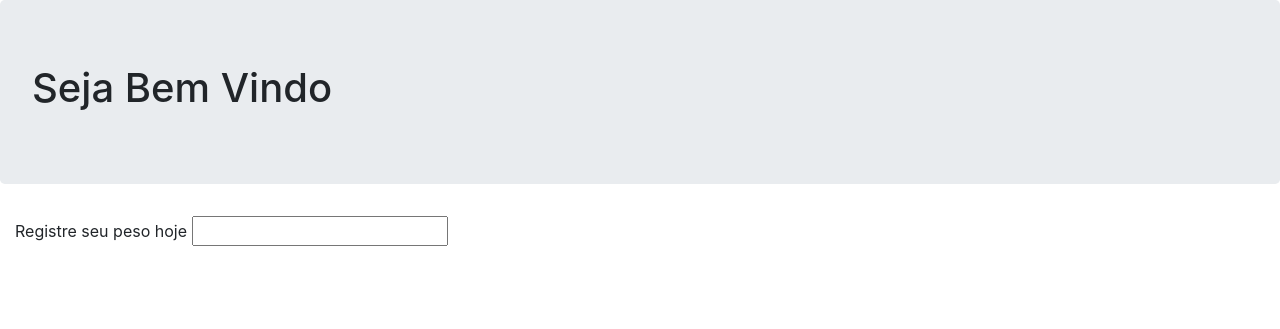
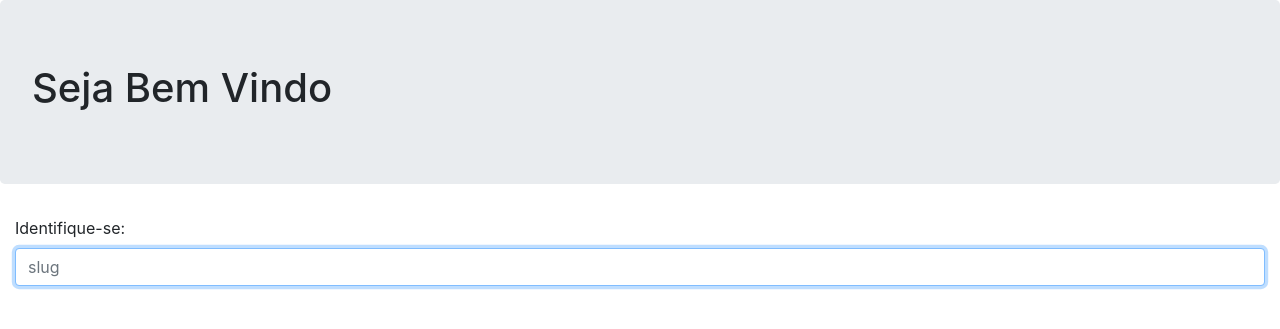
Before and after one commit to lobomaudocerrado/saude, a Django app: page / in a window 1280 px wide. Shown: the top 329 px of the page. Run offline with Django 3.2, Linux system fonts and the light colour scheme; some libraries are stand-ins or nearby versions.

Commit message:
Alterada aplicação para utilizar slug no lugar do login.

```diff
--- a/base/templates/base.html
+++ b/base/templates/base.html
@@ -17,8 +17,8 @@
     <main class="container-fluid">
       <form action="{% url 'peso' %}" method="post">
         {% csrf_token %}
-        <label for="slug">Registre seu peso hoje</label>
-        <input name="slug">
+        <label for="slug">Identifique-se: </label>
+        <input name="slug" placeholder="slug" class="form-control" required autofocus>
       </form>
     </main>
     {% endblock %}
--- a/saude/urls.py
+++ b/saude/urls.py
@@ -25,5 +25,5 @@ urlpatterns = [
     path('admin/', admin.site.urls),
     path('peso/', views.index, name='peso'),
     path('incluipeso/', views.novoPeso, name='incluipeso'),
-    url(r'^peso/(?P<login>[\w_.@-]+)/$', views.peso, name='peso'),
+    url(r'^peso/(?P<slug>[\w_-]+)/$', views.peso, name='peso'),
 ]
```
Also changed, not shown: peso/views.py (+11 -11 lines).
